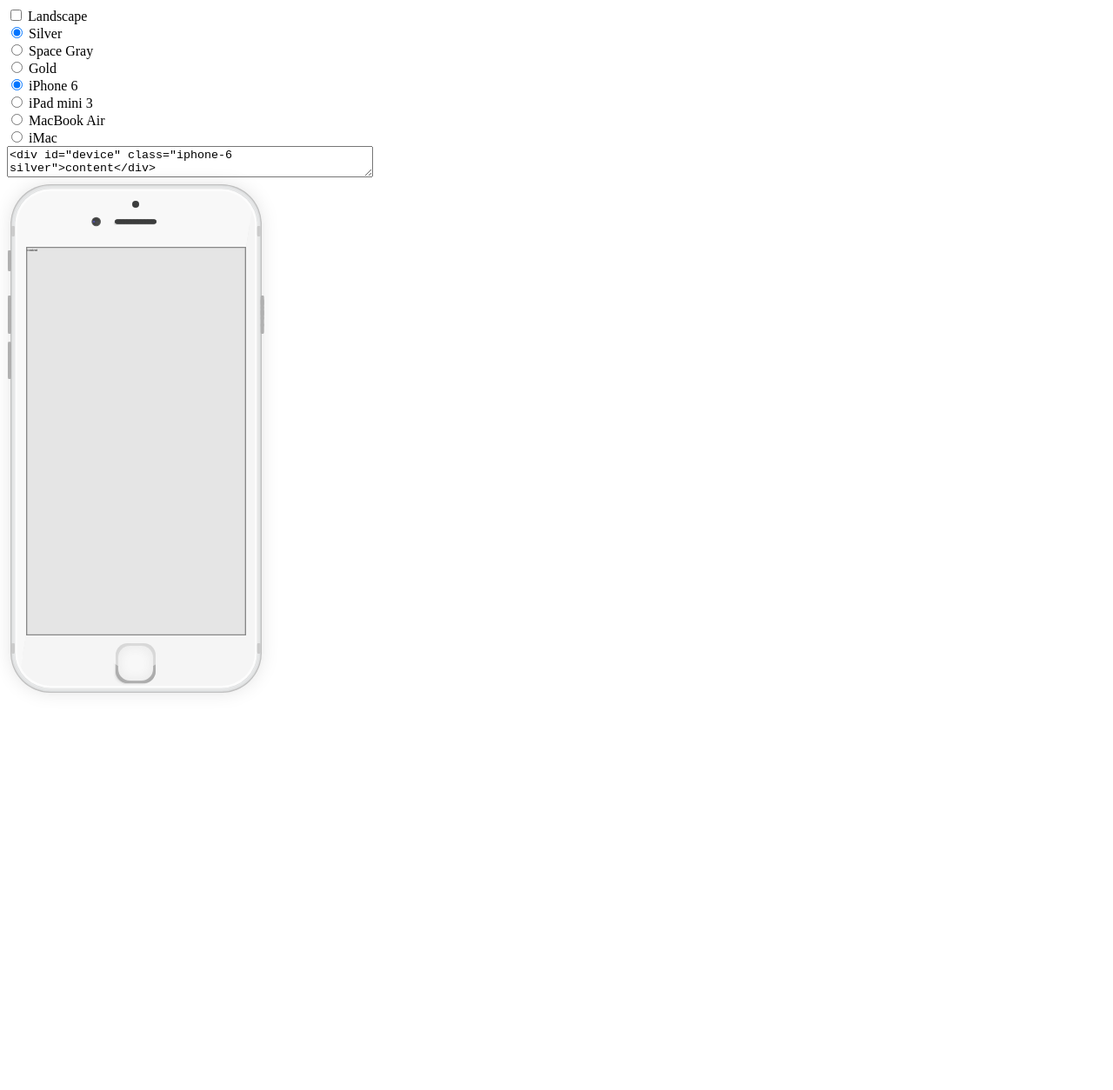
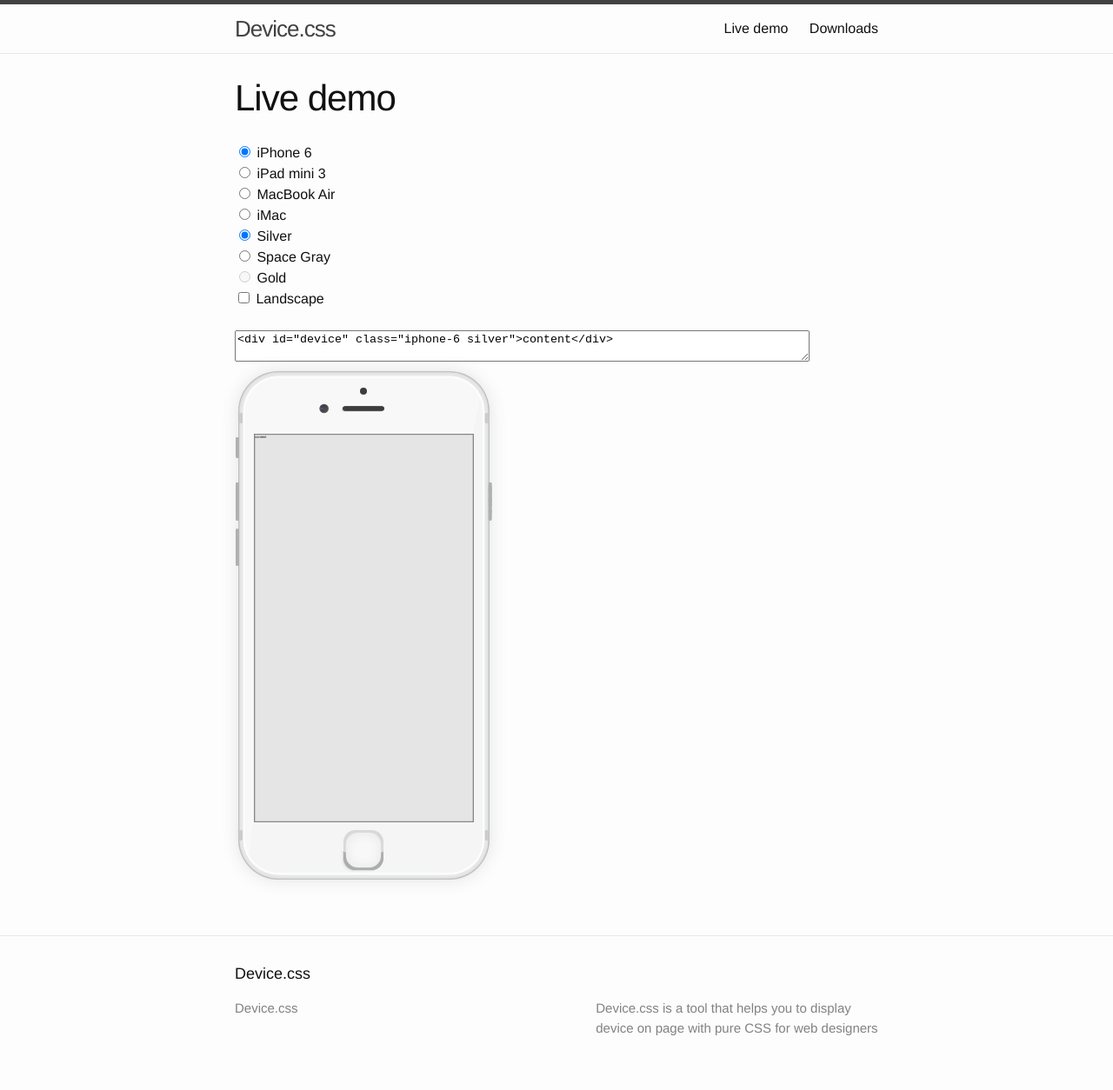
Before and after one commit to famer/device.css, a Jekyll site: the page built from demo.html, in a window 1280 px wide. Shown: the whole page at 87% size. Built offline with Jekyll 4.4.1, drawn with Linux system fonts in a browser that asks for light colours; nearby versions of some CDN libraries; before the commit the page ends 900 px from its top, so only the background shows below that; part of the change alters nothing that is shown.

Commit message:
live demo

```diff
--- a/demo.html
+++ b/demo.html
@@ -1,36 +1,86 @@
-<!DOCTYPE html>
-<html>
-<head>
-	<title>CSS Phone Demo</title>
+---
+layout: page
+title: Live demo
+---
 <link rel="stylesheet" type="text/css" href="css/device.css">
 <script src="http://code.jquery.com/jquery-2.1.4.min.js"></script>
-</head>
-<body>
-
-	<input type="checkbox" name="orientation" value="landscape" /> Landscape <br />
-	<input type="radio" name="color" value="silver" checked /> Silver <br />
-	<input type="radio" name="color" value="space-gray" /> Space Gray <br />
-	<input type="radio" name="color" value="gold" /> Gold <br />
-
 
 <input type="radio" name="device" value="iphone-6" checked> iPhone 6<Br>
 <input type="radio" name="device" value="ipad-mini-3"> iPad mini 3<Br>
 <input type="radio" name="device" value="macbook-air"> MacBook Air<Br>
 <input type="radio" name="device" value="imac"> iMac<Br>
 
-   <textarea cols="50" id="code"></textarea>
+<input type="radio" name="color" value="silver" checked /> Silver <br />
+<input type="radio" name="color" value="space-gray" /> Space Gray <br />
+<input type="radio" name="color" value="gold" /> Gold <br />
+
+<input type="checkbox" name="orientation" value="landscape" /> Landscape <br />
+
+<!--Size: <input id="size" type="range" value="4" name="font-size" min="2" max="12">-->
 <br />
+<textarea cols="80" id="code"></textarea>
+<br />
+
 <div id="device" class="">content</div>
+
 <script>
+var dt = {}
+
+dt['iphone-6'] = {}
+dt['iphone-6']['silver'] = {}
+dt['iphone-6']['silver']['landscape'] = { title: "iPhone 6 Silver landscape" }
+dt['iphone-6']['silver']['normal'] = { title: "iPhone 6 Silver normal" }
+dt['iphone-6']['space-gray'] = {}
+dt['iphone-6']['space-gray']['landscape'] = { title: "iPhone 6 Space Gray landscape" }
+dt['iphone-6']['space-gray']['normal'] = { title: "iPhone 6 Space Gray normal" }
+
+dt['ipad-mini-3'] = {}
+dt['ipad-mini-3']['silver'] = {}
+dt['ipad-mini-3']['silver']['normal'] = { title: "iPad mini 3 Silver normal" }
+dt['ipad-mini-3']['space-gray'] = {}
+dt['ipad-mini-3']['space-gray']['normal'] = { title: "iPad mini 3 Space Gray normal" }
+dt['ipad-mini-3']['gold']= {}
+dt['ipad-mini-3']['gold']['normal'] = { title: "iPad mini 3 Gold normal" }
+
+dt['macbook-air'] = { title: "MacBook Air"}
+
+dt['imac'] = { title: "iMac" }
+
+for (i in dt) {
+	console.log(i);
+}
+
 $(function() {
+	$('input[name=device]').change(function() {
+		$('input[name="color"]').prop('disabled', true);
+		for ( i in dt[$('input[name="device"]:checked').val()] ) {
+			$('input[name="color"][value='+i+']').prop('disabled', false);
+		}
+		$('input[name=color]:enabled:eq(0)').prop("checked", true).change();
+	})
+
+	$('input[name=color]').change(function() {
+		$('input[name="orientation"]').prop('disabled', true);
+		for ( i in dt[$('input[name="device"]:checked').val()][$('input[name="color"]:checked').val()] ) {
+			$('input[name="orientation"][value='+i+']').prop('disabled', false);
+		}
+	})
+
+	$('#size').change(function () {
+		console.log($(this).val())
+		$('#device').css("font-size", $(this).val());
+	})
+
+
     $('input').change(function() {
         $('#device').removeClass();
-        $('#device').addClass($('input[name="device"]:checked').val())
-        $('#device').addClass($('input[name="color"]:checked').val())
-        $('#device').addClass($('input[name="orientation"]:checked').val())
+        $('#device').addClass($('input[name="device"]:enabled:checked').val())
+        $('#device').addClass($('input[name="color"]:enabled:checked').val())
+        $('#device').addClass($('input[name="orientation"]:enabled:checked').val())
         $('#code').val($('#device')[0].outerHTML);
     });
     $('input').change();
+
 });
 
 </script>
@@ -40,7 +90,3 @@ $(function() {
 font-size: 4px;
 }
 </style>
-
-
-</body>
-</html>
```
Lines whose indentation alone changed are shown as unchanged.
